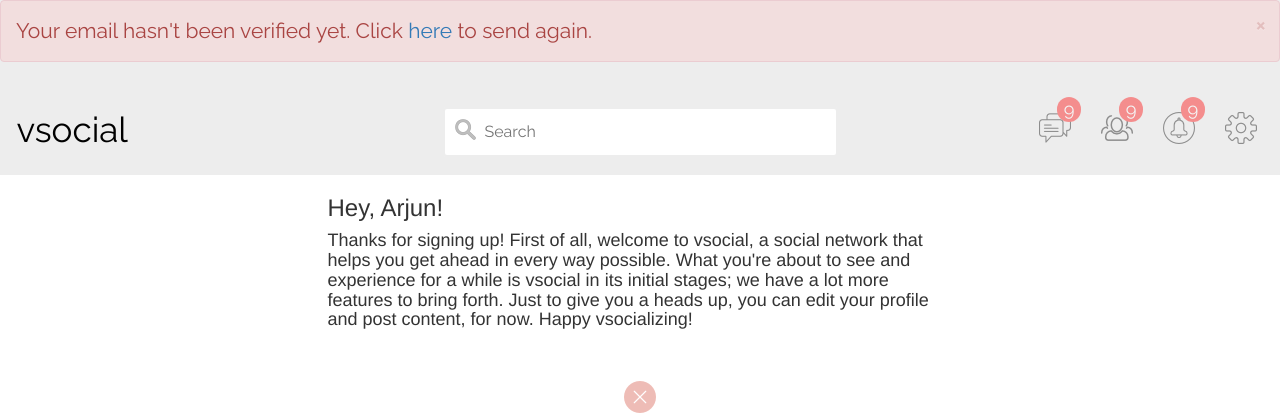
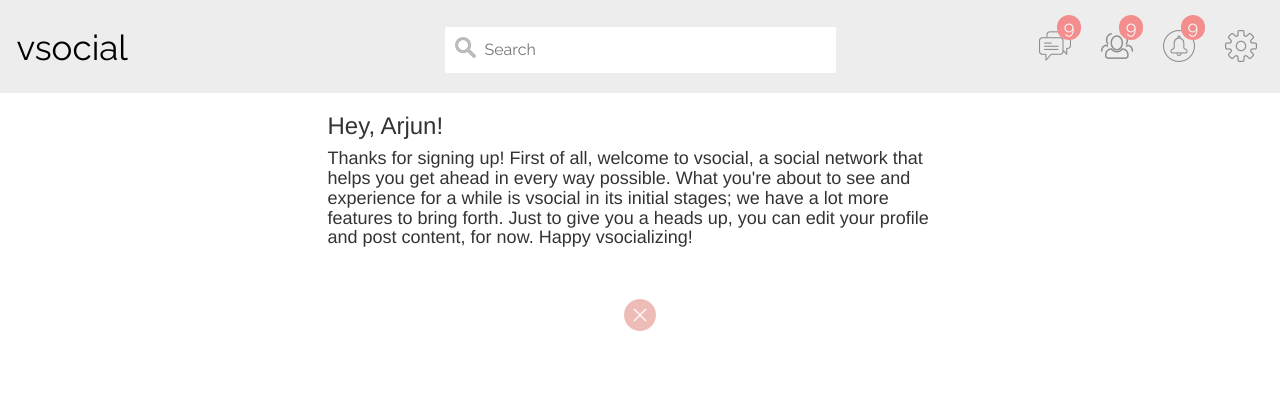
Before and after one commit to arjunolachery/vsocialci, a CodeIgniter app: page /vsocialci/index.php/user/profile in a window 1280 px wide. Shown: the top 420 px of the page. Run offline with CodeIgniter, Linux system fonts and the light colour scheme; a user stored in the database is signed in; data comes from the database, SQL or seed files in the repository.

Commit message:
updated all

```diff
--- a/application/config/database.php
+++ b/application/config/database.php
@@ -76,8 +76,8 @@ $query_builder = TRUE;
 $db['default'] = array(
 	'dsn'	=> '',
 	'hostname' => 'localhost',
-	'username' => 'arjun',
-	'password' => 'password',
+	'username' => 'root',
+	'password' => '',
 	'database' => 'vsocial',
 	'dbdriver' => 'mysqli',
 	'dbprefix' => '',
--- a/application/controllers/Auth.php
+++ b/application/controllers/Auth.php
@@ -72,7 +72,6 @@ class Auth extends CI_Controller
                 'password'=>md5($this->input->post('password')),
                 'time'=>time(),
                 'activation'=>0,
-                'activationKey'=> md5(time().rand(10,100).$_SESSION['userid']),
                 );
                 if(strchr($this->input->post('email'),"@")!="" && strchr($this->input->post('email'),".")!="")
                 {
--- a/application/controllers/User.php
+++ b/application/controllers/User.php
@@ -16,6 +16,7 @@ class User extends CI_Controller
       $this->session->set_flashdata("error","Please login first to view this page");
       redirect("auth/");
     }
+    $this->session->set_flashdata("userError",md5(time().rand(10,100).$_SESSION['uid']));
     $activationStatus=$this->User_model->checkActivationStatus($uid);
     if($activationStatus==0)
     {
@@ -65,11 +66,10 @@ class User extends CI_Controller
     $data['uid']=$_SESSION['uid'];
     $this->load->view('postsContentView',$data);
   }
+/*
   public function sendlink()
       {
-          $uidActivationKey=$this->Auth_model->checkUserExistId($_SESSION['uid']);
-          $userDetails=$this->Auth_model->retrieveUserPrimaryDetailsId($_SESSION['uid']);
-          //echo "<script>alert('".$userDetails->email."')</script>";
+          $uidActivationKey=$this->Auth_model->checkUserExistId($_SESSION['userid']);
           $config['protocol'] = 'smtp';
 
           $config['smtp_host'] = 'ssl://smtp.gmail.com';
@@ -78,25 +78,30 @@ class User extends CI_Controller
 
           $config['smtp_timeout'] = '7';
 
-          $config['smtp_user'] = 'vsocial2018@gmail.com';
+          $config['smtp_user'] = 'arjun2olachery@gmail.com';
 
-          $config['smtp_pass'] = 'vsocial201812345$';
+          $config['smtp_pass'] = '';
 
           $config['charset'] = 'utf-8';
 
           $config['newline'] = "\r\n";
 
-          $config['mailtype'] = 'html'; // or html
+          $config['mailtype'] = 'text'; // or html
 
           $config['validation'] = true; // bool whether to validate email or not
-          $email=$userDetails->email;
-          $message="Hi, ".$userDetails->name."!<br>Activate your account by clicking this link<br>".site_url()."/user/activateUser?key=".$uidActivationKey;
+          $email="arjun2olachery@gmail.com";
+          $message=site_url();"/user/activateUser?key=".$uidActivationKey;
           $this->email->initialize($config);
-          $this->email->from('vsocial2018@gmail.com', 'Vsocial Team');
+          $this->email->from('arjun2olachery@gmail.com', 'Arjun Olachery');
           $this->email->to($email);
           $this->email->subject("Vsocial Activation Link");
           $this->email->message($message);
           $this->email->send();
+          //$this->load->view('profile');  public function postdata()
+  {
+    $this->User_model->userpostdata($_SESSION['uid'],$_POST['message']);
+    echo 1;
+  }
           redirect(site_url()."/user/profile","refresh");
         }
     public function activateUser()
@@ -107,7 +112,9 @@ class User extends CI_Controller
       );
       $this->db->where('activationKey', $_REQUEST['key']);
       $this->db->update('users', $data);
+      echo "<script>alert('".$_REQUEST['key']."')</script>";
     }
+*/
 }
 
 
--- a/application/models/Auth_model.php
+++ b/application/models/Auth_model.php
@@ -10,15 +10,6 @@ class Auth_model extends CI_Model
         $this->db->select('*');
         $this->db->from('users');
         $this->db->where(array('email'=>$email,'password'=>$password));
-        $query=$this->db->get();
-        $user=$query->row();
-        return $user;
-    }
-    public function retrieveUserPrimaryDetailsId($id)
-    {
-        $this->db->select('*');
-        $this->db->from('users');
-        $this->db->where(array('user_id'=>$id));
         $query=$this->db->get();
         $user=$query->row();
         return $user;
--- a/application/views/postsContentView.php
+++ b/application/views/postsContentView.php
@@ -9,7 +9,7 @@ foreach ($query->result_array() as $row)
   //echo "<script>alert('".$this->session->userdata('uid')."');</script>";
   $this->db->select('*');
   $this->db->from('users');
-  $this->db->where(array('user_id'=>1));
+  $this->db->where(array('user_id'=>5));
   $query=$this->db->get();
   $user=$query->row();
   $remsec=time()-$row['timestamp'];
--- a/application/views/profile.php
+++ b/application/views/profile.php
@@ -14,16 +14,7 @@
     <script src="<?php echo base_url();?>assets/js/profile.js"></script>
   </head>
   <body>
-<div class="row main2">
-  <div class="col-lg-12">
-<?php
-if(isset($_SESSION['verifyEmailText']))
-{
-  echo $_SESSION['verifyEmailText'];
-}
-?>
-</div>
-</div>
+
 <div class="row main">
 <div class="col-lg-4" style="padding:0.17em 0em 0em 0.4em">vsocial</div>
 <div class="col-lg-4 text-center">
--- a/application/views/settingsContent.php
+++ b/application/views/settingsContent.php
@@ -2,9 +2,7 @@
   <div class="col-lg-3"></div>
     <div class="col-lg-6">
       <h3>Settings</h3>
-      <h4>Here are your updates</h4><br>
-      <input type="text" placeholder="Name" value="Arjun"><br>
-      <input type="text" placeholder="Email" value="arjun2olachery@gmail.com"><br>
+      <h4>Here are your updates</h4>
       <center><button class="sideButton" id="settingsButtonClose"><img src="../../assets/images/error.png"></button></center>
     </div>
     <div class="col-lg-3"></div>
--- a/assets/css/profile.css
+++ b/assets/css/profile.css
@@ -7,12 +7,6 @@
   color:black;
 }
 .main2{
-  background-color: rgb(237, 237, 237);
-  font-family: 'Raleway', sans-serif;
-  font-size: 1.5em;
-  color:black;
-}
-.main3{
   background-color: rgb(237, 237, 237);
   font-family: 'Raleway', sans-serif;
   font-size: 2em;
@@ -82,9 +76,9 @@ textarea.droplinetext
   text-align:center;
   resize:vertical;
   max-width: 300px;
+  outline: none;
 }
-*/
-textarea.droplinetext:focus
+textarea:focus
 {
   outline: none;
 }
```
Also changed, not shown: application/controllers/Helloworld.php (added, +16 -0 lines), 1 other file.
